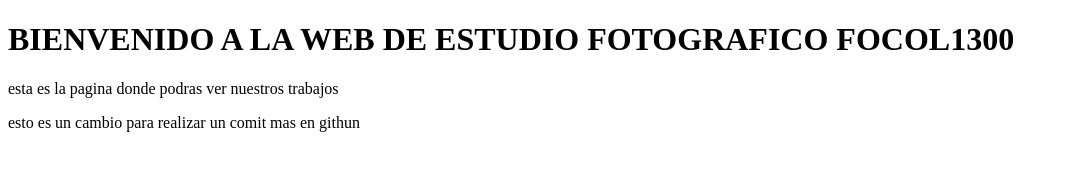
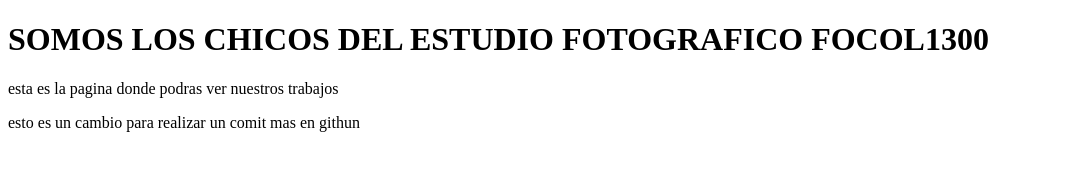
Before and after one commit to farpires/pagina-web, a plain HTML site: page index.html in a window 1280 px wide. Shown: the whole page, without its empty margins (0-1068 px from the left). Drawn offline with Linux system fonts and the light colour scheme.

Commit message:
TITULO
CAMBIO DEL TITULO

```diff
--- a/index.html
+++ b/index.html
@@ -7,7 +7,7 @@
     <title>Document</title>
 </head>
 <body>
-    <h1>BIENVENIDO A LA WEB DE ESTUDIO FOTOGRAFICO FOCOL1300</h1>
+    <h1>SOMOS LOS CHICOS DEL ESTUDIO FOTOGRAFICO FOCOL1300</h1>
     <p>esta es la pagina donde podras ver nuestros trabajos</p>
     <p>esto es un cambio para realizar un comit mas en githun</p>
 </body>
```
